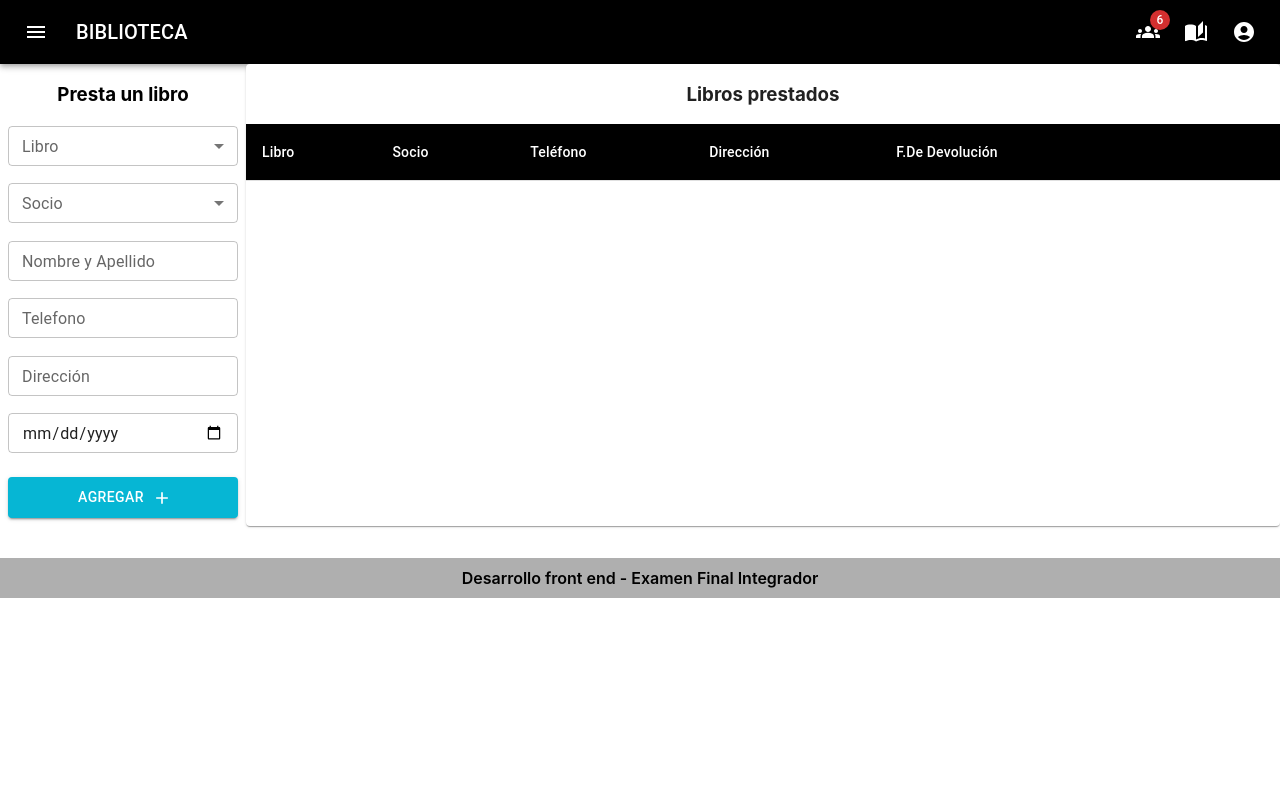
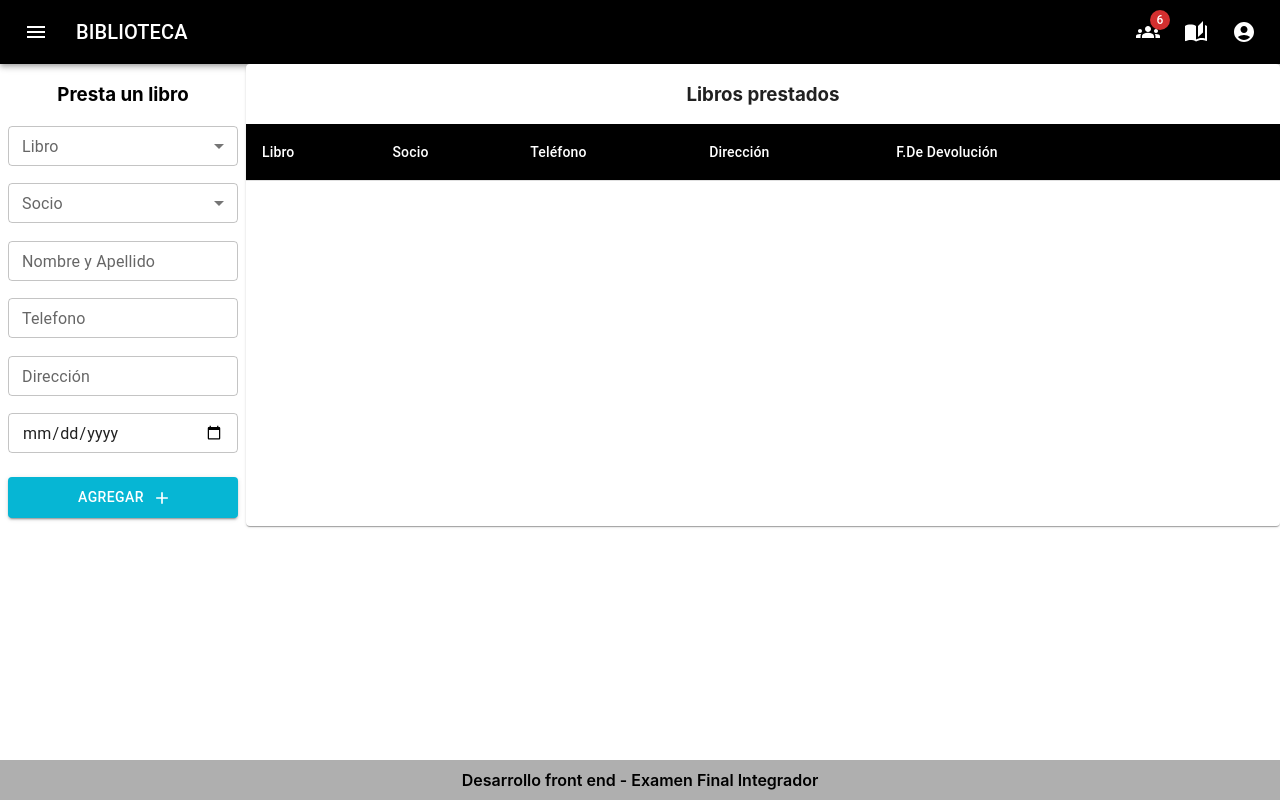
Before and after one commit to Franciscot93/Biblioteca_tpFinal, a React (Create React App) app: page / in a window 1280 px wide. Built offline with nearby package versions, Linux system fonts and the light colour scheme.

Commit message:
feat: agrego estilos a contenedor y footer

```diff
--- a/src/App.css
+++ b/src/App.css
@@ -1,7 +1,7 @@
 #Contenedor{
     display: flex;
-
-
+    min-height: 100%;
+    margin-bottom: 4rem;
 }
 
 .titulo{
--- a/src/index.css
+++ b/src/index.css
@@ -1,4 +1,6 @@
-
+html{
+  height: 100%;
+}
 
 body {
   margin: 0;
@@ -7,7 +9,10 @@ body {
     sans-serif;
   -webkit-font-smoothing: antialiased;
   -moz-osx-font-smoothing: grayscale;
-
+  position: relative;
+  display: flex;
+  flex-direction: column;
+  min-height: 100%;
 }
 
 code {
@@ -15,21 +20,18 @@ code {
     monospace;
 }
 #Footer{
-  margin-top: 2rem;
+  margin-top:  auto;
+  position: absolute;
+  text-align: center;
   display: flex;
-  background-color: inherit;
-  text-align: center;
   justify-content: center;
   place-items: center;
   width: 100%;
   height: 2.5rem;
   color: black;
   font-weight: 600;
-  position: relative;
   bottom: 0;
   background-color: rgba(0, 0, 0, 0.313);
-
-
 }
 #FormularioBiblioteca{
   display: flex;
@@ -81,6 +83,9 @@ code {
 
 
   }
+  #Footer{
+    position: relative
+  }
 
 
 }
```
